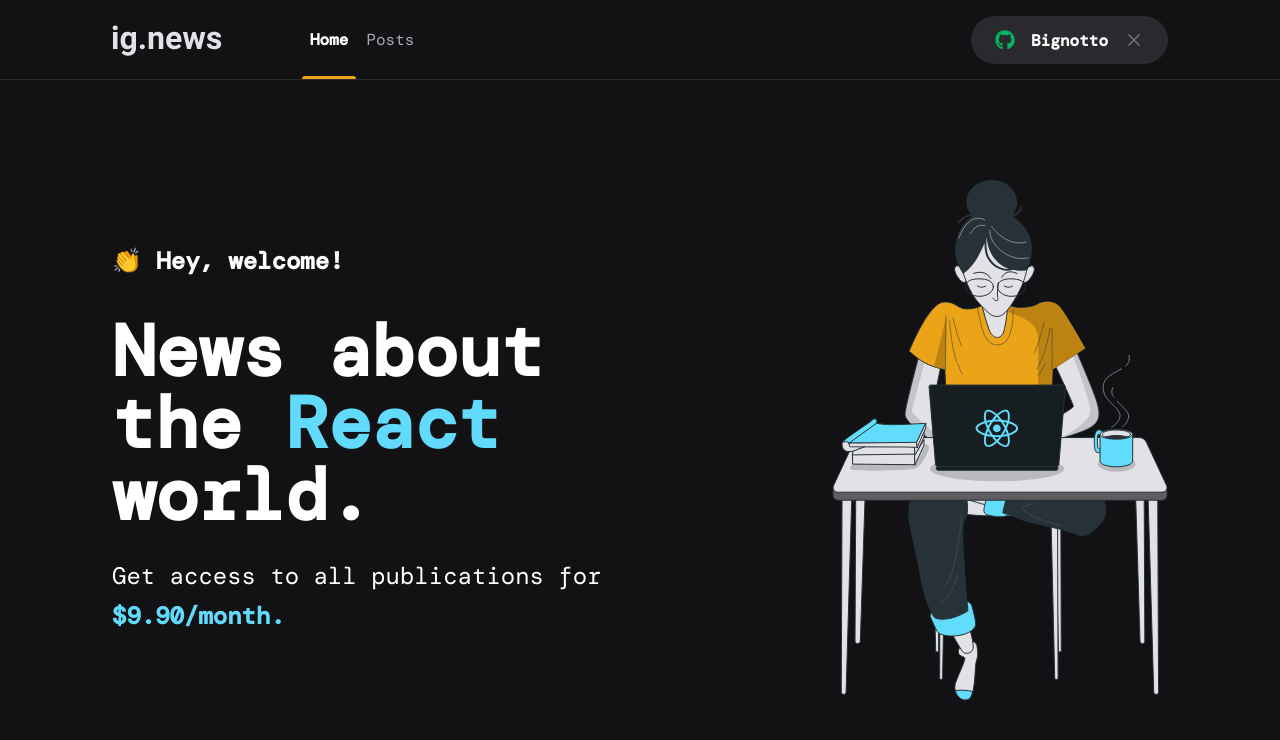
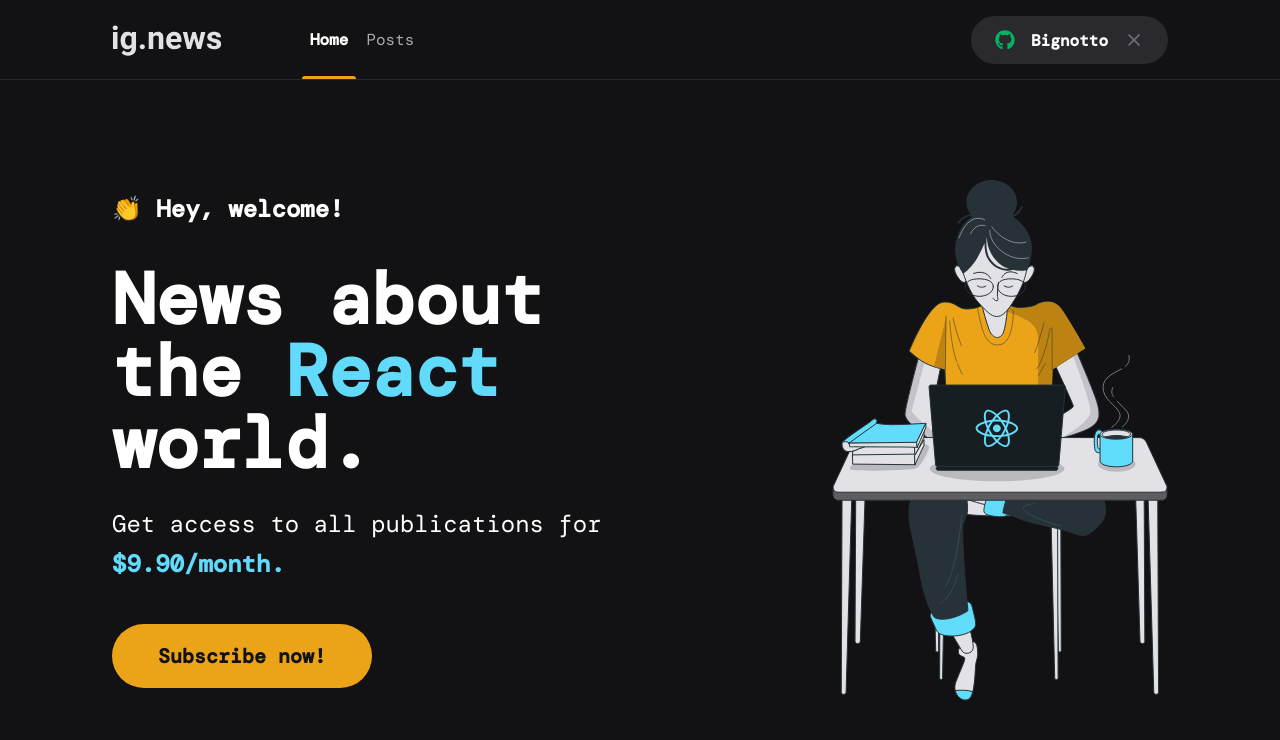
Before and after one commit to Bignotto/ignite-react-next-ignews, a Next.js app: page / in a window 1280 px wide. Shown: the top 740 px of the page. Built offline with nearby package versions, Linux system fonts and the light colour scheme; a web font is replaced by a local one.

Commit message:
Subscribe button

```diff
--- /dev/null
+++ b/src/components/SubscribeButton/index.tsx
@@ -0,0 +1,9 @@
+import styles from "./styles.module.scss";
+
+export function SubscribeButton() {
+  return (
+    <button type="button" className={styles.subscribeButton}>
+      Subscribe now!
+    </button>
+  );
+}
--- /dev/null
+++ b/src/components/SubscribeButton/styles.module.scss
@@ -0,0 +1,20 @@
+.subscribeButton {
+  width: 260px;
+  height: 4rem;
+  border: 0;
+  border-radius: 2rem;
+  background: var(--yellow-500);
+  color: var(--grey-900);
+  font-size: 1.25rem;
+  font-weight: bold;
+
+  display: flex;
+  align-items: center;
+  justify-content: center;
+
+  transition: filter 0.2s;
+
+  &:hover {
+    filter: brightness(0.8);
+  }
+}
--- a/src/pages/home.module.scss
+++ b/src/pages/home.module.scss
@@ -38,4 +38,8 @@
       font-weight: bold;
     }
   }
+
+  button {
+    margin-top: 2.5rem;
+  }
 }
--- a/src/pages/index.tsx
+++ b/src/pages/index.tsx
@@ -1,4 +1,5 @@
 import Head from "next/head";
+import { SubscribeButton } from "../components/SubscribeButton";
 import styles from "./home.module.scss";
 
 export default function Home() {
@@ -17,6 +18,7 @@
             Get access to all publications for <br />
             <span>$9.90/month.</span>
           </p>
+          <SubscribeButton />
         </section>
         <img src="/images/avatar.svg" alt="Coding Girl" />
       </main>
```
